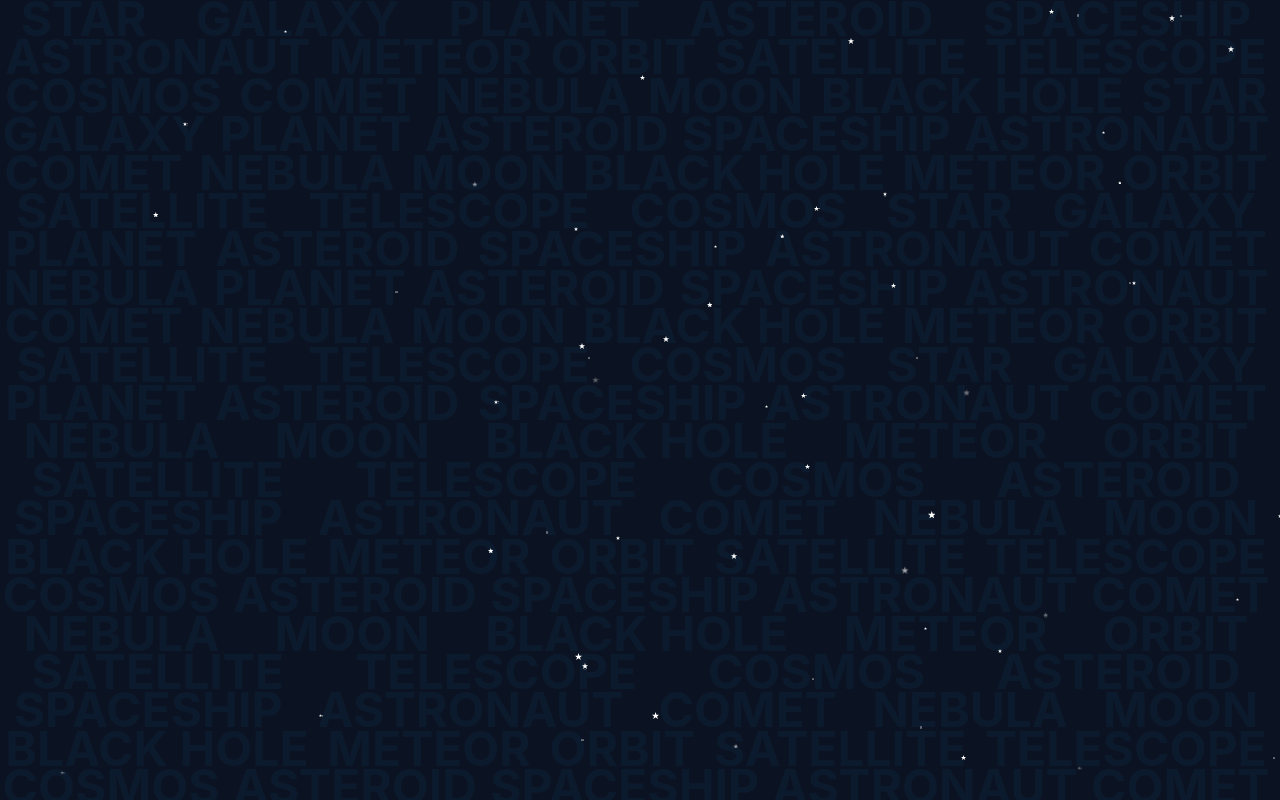
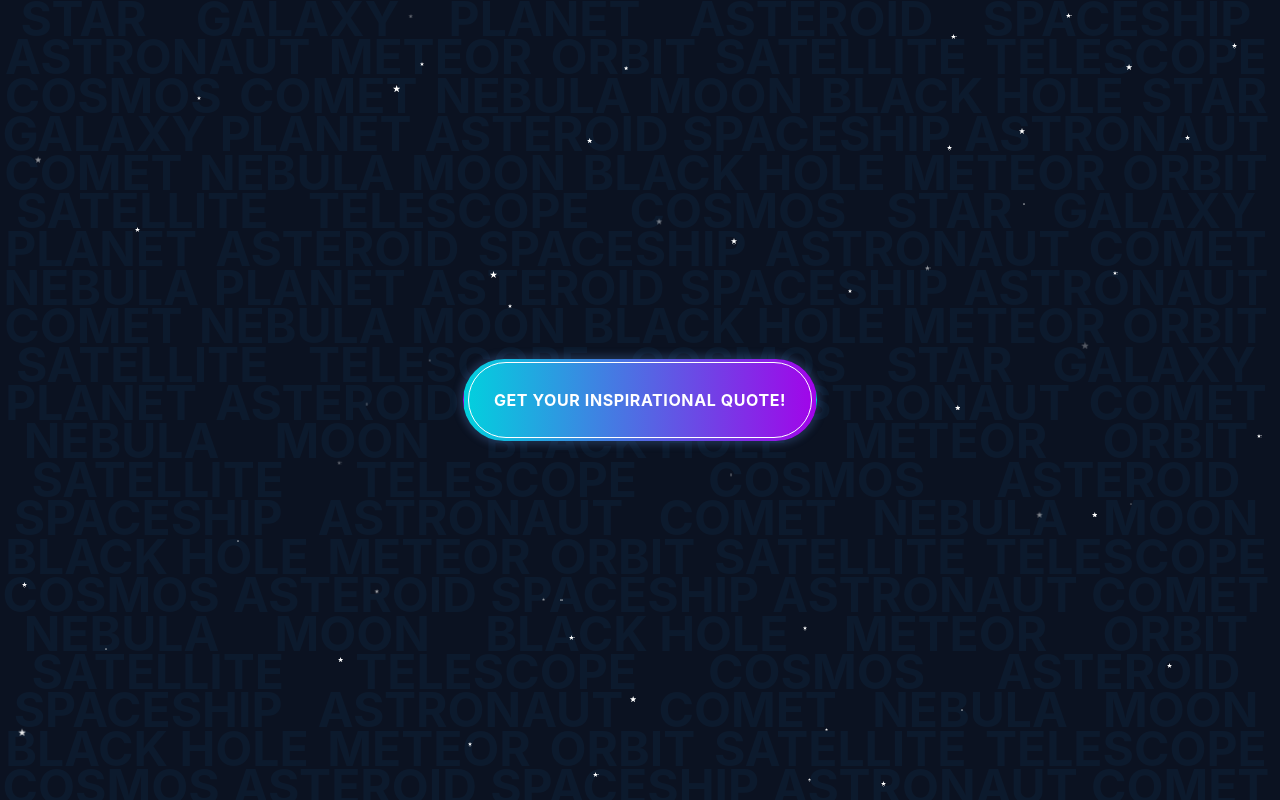
Before and after one commit to Lyrismet/mars-weather, a React (Vite) app: page / in a window 1280 px wide. Built offline with nearby package versions, Linux system fonts and the light colour scheme.

Commit message:
feat: fullfilled component

```diff
--- a/src/App.scss
+++ b/src/App.scss
@@ -1,5 +1,5 @@
 body {
-  cursor: url("public/cursor.svg"), auto;
+  cursor: url("public/cursor.svg") 32 18, auto;
 }
 
 main {
@@ -7,10 +7,67 @@ main {
   display: flex;
   justify-content: center;
   align-items: center;
+  flex-direction: column;
   flex-wrap: wrap;
   word-wrap: break-word;
 }
+.get-button{
+  padding: 30px 4px;
+  color: white;
+  cursor: url("public/cursor-pointer (3).svg") 32 32, pointer;
+  z-index: 1;
+  font-size: 16px;
+  font-weight: 700;
+  line-height: normal;
+  letter-spacing: 0.6px;
+  text-transform: uppercase;
+  border-radius: 60px;
+  background: linear-gradient(90deg, #01D1DE 0%, #A006E9 98.83%);
+  box-shadow: 0 0 7.7px 4px rgba(82, 130, 202, 0.25);
+  transition: 0.15s ease;
 
+  &:active{
+
+    transform: translateY(2px);
+  }
+  .inner-button{
+    border: 1px solid white;
+    padding: 27px 25px;
+    border-radius: 50px;
+  }
+}
+.frame{
+  display: flex;
+  padding: 10vw;
+  flex-direction: column;
+}
+.author{
+  font-style: italic;
+  font-size: 1.5rem;
+  text-align: right;
+  margin-top: 30px;
+}
+h1 {
+   z-index: 1;
+   font-size: 2.7rem;
+   text-align: center;
+  line-height: 1.1;
+ }
+@media screen and (max-width: 600px) {
+  .frame{
+    padding: 30px;
+  }
+  h1{
+    font-size: 2rem;
+  }
+  .author{
+    font-size: 1.3rem;
+  }
+  .active{
+    position: absolute;
+    bottom: 45px;
+  }
+}
 .background-words {
   position: fixed;
   width: 100vw;
@@ -44,10 +101,10 @@ main {
   }
 }
 
-h1 {
+
+p{
   z-index: 1;
 }
-
 .background-stars {
   position: fixed;
   top: 0;
```
